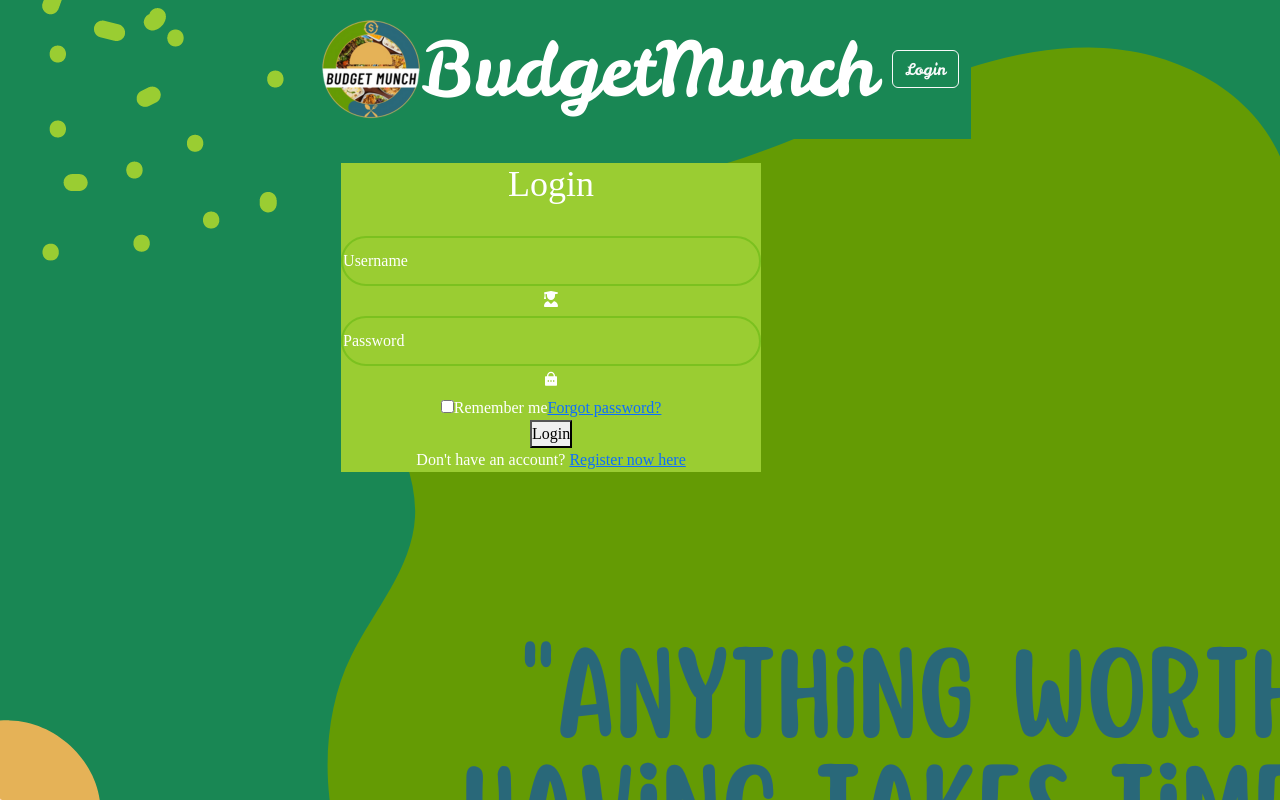
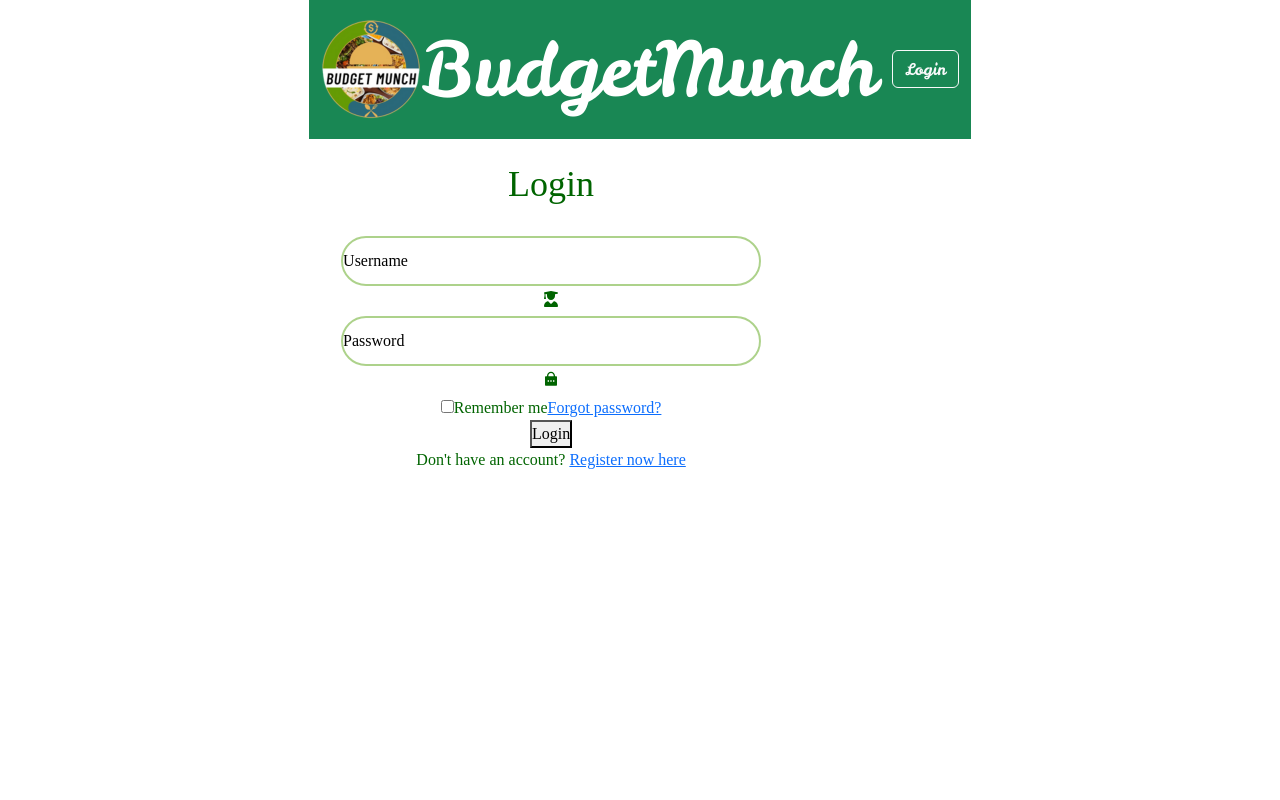
Before and after one commit to Karisue1/BudgetMunch, a React (Create React App) app in the folder FrontendBudgetMunch/budgemunchfrontend/: page /Login in a window 1280 px wide. Built offline with nearby package versions, Linux system fonts and the light colour scheme; a web font is replaced by a local one.

Commit message:
Update 09172024

```diff
--- a/FrontendBudgetMunch/budgemunchfrontend/src/pages/FavoritesPage.js
+++ b/FrontendBudgetMunch/budgemunchfrontend/src/pages/FavoritesPage.js
@@ -1,5 +1,8 @@
+import Home from "./Home"
+
 export const FavoritesPage = () => {
     return (
-        <h1>My Favorite Places</h1>
+        <><h1>My Favorite Places</h1><Home /></>
+
     )
 }
--- a/FrontendBudgetMunch/budgemunchfrontend/src/pages/Login/Login.css
+++ b/FrontendBudgetMunch/budgemunchfrontend/src/pages/Login/Login.css
@@ -16,12 +16,12 @@ body {
   display: flex;
   justify-content: center;
   align-items: center;
-  background: url('./Components/Background.png');
+  ;
 }
 .wrapper {
   width: 420px;
-  background: yellowgreen;
-  color: #fff;
+  background: #fff;
+  color: darkgreen;
 }
 .wrapper h1{
   font-size: 36px;
@@ -39,14 +39,14 @@ body {
   background: transparent;
   border: none;
   outline: none;
-  border: 2px solid rgba(92, 179, 11, 0.486);
+  border: 2px solid rgba(88, 163, 18, 0.486);
   border-radius: 40px;
   font-size: 16px;
-  color: #fff;
+  color: #000000;
 
 }
 .input-box input::placeholder {
-  color: #fff;
+  color: #000000;
 }
 .input-box .icon {
   position: absolute;
--- a/FrontendBudgetMunch/budgemunchfrontend/src/pages/Login/Login.js
+++ b/FrontendBudgetMunch/budgemunchfrontend/src/pages/Login/Login.js
@@ -8,6 +8,7 @@ const Login = () => {
     return (
         <div>
             <div className='wrapper'>
+
                 <form action="">
                     <h1>Login</h1>
                     <div className="input-box">
```
